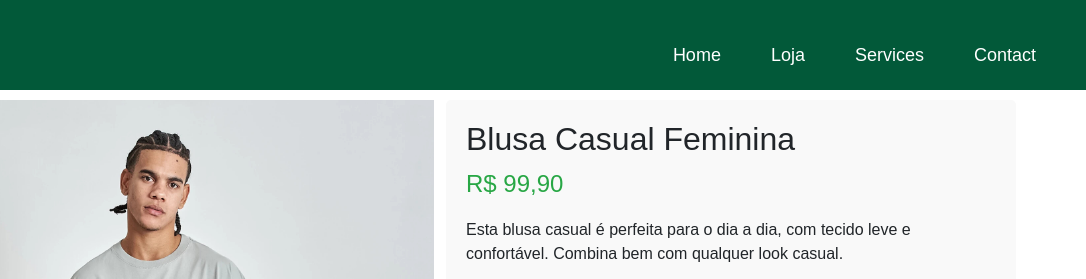
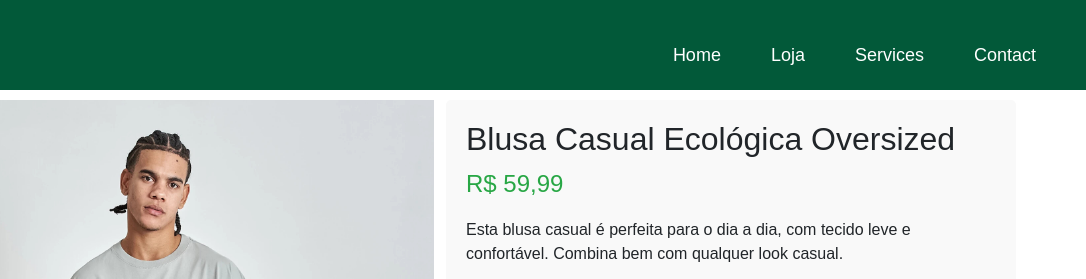
Before and after one commit to MarcosCosta-dv/CP04-FrontEnd, a plain HTML site: page assets/html/product-html/product01.html in a window 1280 px wide. Shown: the top 279 px of the page, 194-1280 px from the left. Drawn offline with nearby package versions, Linux system fonts and the light colour scheme.

Commit message:
alteração preco coluna

```diff
--- a/assets/html/product-html/product01.html
+++ b/assets/html/product-html/product01.html
@@ -37,8 +37,8 @@
 
             <!-- Coluna de Detalhes do Produto -->
             <div class="col-md-6 product-details">
-                <h2>Blusa Casual Feminina</h2>
-                <p class="product-price">R$ 99,90</p>
+                <h2>Blusa Casual Ecológica Oversized</h2>
+                <p class="product-price">R$ 59,99</p>
                 <p class="product-description">
                     Esta blusa casual é perfeita para o dia a dia, com tecido leve e confortável. Combina bem com qualquer
                     look casual.
```
